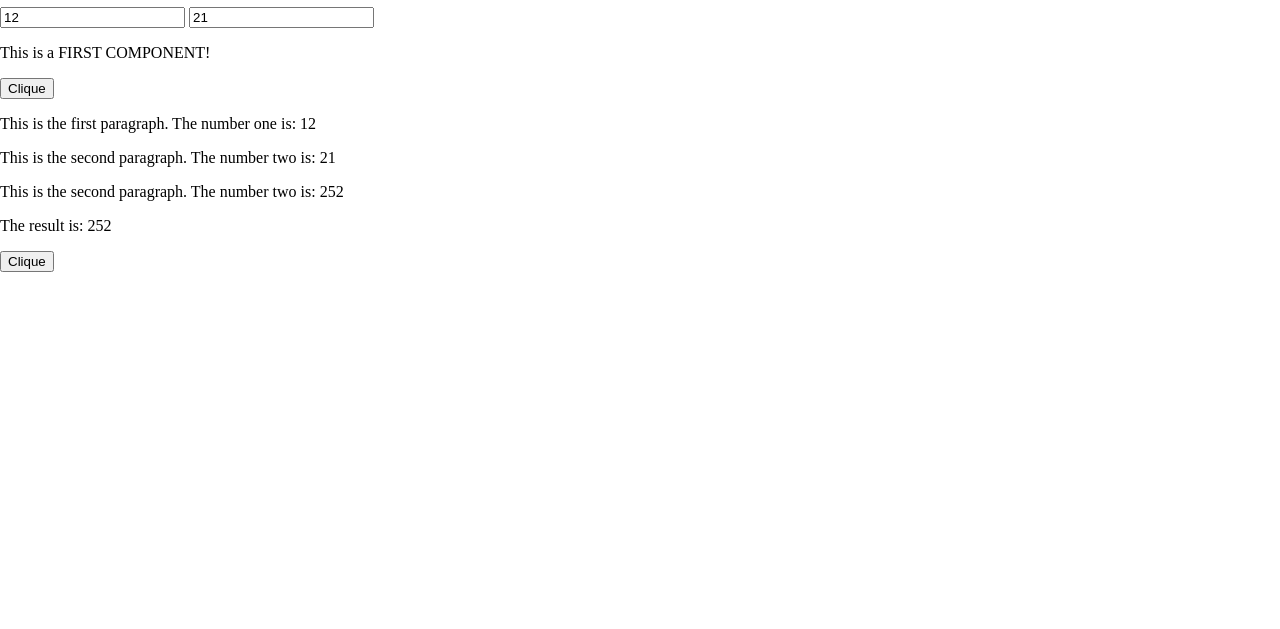
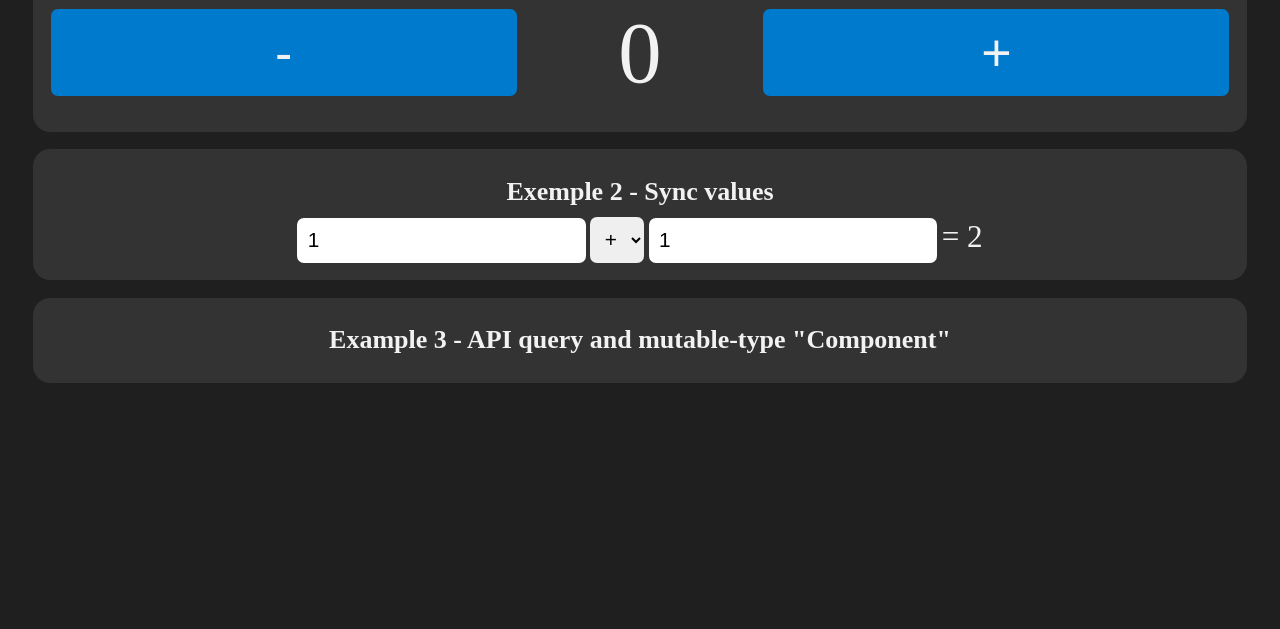
Before and after one commit to FelipeRamosLab/webpack-lab, a website built with webpack: page public/index.html in a window 1280 px wide. Shown: the part 171-800 px from the top of the page. Built offline with nearby package versions, Linux system fonts and the light colour scheme.

Commit message:
Starting the examples tests

```diff
--- a/FRJS/core/mutables/bridges.js
+++ b/FRJS/core/mutables/bridges.js
@@ -1,14 +1,37 @@
 export default {
-    result: (input, core)=>{
-        return core.get('numOne') * core.get('numTwo');
+    counterEX1: (input, core)=>{
+        return input
     },
-    numThree: (input, core)=>{
-        return (core.get('numOne') * core.get('numTwo'));
+    increaseEX1: (input, core)=>{
+        var current = core.get('counterEX1');
+        core.update('counterEX1', current+1);
     },
-    numFour: (input, core)=>{
-        return (core.get('numThree') * core.get('numTwo'));
+    decreaseEX1: (input, core)=>{
+        var current = core.get('counterEX1');
+        core.update('counterEX1', current-1);
     },
-    change: (input, core)=>{
-        core.update('contentWrap', $(`<span mutable="numTwo" mutable-type="number">teste</span>`));
-    }
+    calculateEX2: (input, core)=>{
+        let result = 0;
+
+        switch(core.get('operationEX2')){
+            case '+':{
+                result = core.get('firstNumberEX2') + core.get('secondNumberEX2');
+                break;
+            }
+            case '-': {
+                result = core.get('firstNumberEX2') - core.get('secondNumberEX2');
+                break;
+            }
+            case '*':{
+                result = core.get('firstNumberEX2') * core.get('secondNumberEX2');
+                break;
+            }
+            case '/':{
+                result = core.get('firstNumberEX2') / core.get('secondNumberEX2');
+                break;
+            }
+        }
+        // core.update('resultEX2', result);
+        return result
+    },
 }
--- a/FRJS/core/mutables/index.js
+++ b/FRJS/core/mutables/index.js
@@ -56,8 +56,8 @@ export default class MutableValues {
                     value: mutableValue
                 };
             } else {
-                // mutables[mutableName].value = bridges[mutableName] ? bridges[mutableName](mutableValue, internal) : mutableValue;
-                mutables[mutableName].value = mutableValue;
+                mutables[mutableName].value = bridges[mutableName] ? bridges[mutableName](mutableValue, internal) : mutableValue;
+                // mutables[mutableName].value = mutableValue;
             }
 
             mutableListen.split(',').map(function (listen) {
@@ -97,15 +97,17 @@ export default class MutableValues {
 
         switch (mutable.type) {
             case 'string': {
-                mutable.value = this.bridges[name] ? this.bridges[name](newValue, this) : String(newValue || mutable.value);
+                mutable.value = this.bridges[name] ? this.bridges[name](newValue, internal) : String(newValue || mutable.value);
                 break;
             }
             case 'number': {
-                mutable.value = this.bridges[name] ? this.bridges[name](newValue, this) : Number(newValue || mutable.value);
+                var inputNumber = Number(newValue || mutable.value)
+                var bridge = this.bridges[name];
+                mutable.value = bridge ? Number(bridge(inputNumber, internal)) : inputNumber;
                 break;
             }
             case 'button': {
-                this.bridges[name] && this.bridges[name](newValue, this);
+                this.bridges[name] && this.bridges[name](newValue || mutable.value, internal);
                 break;
             }
             case 'html': {
--- a/src/pages/home.html
+++ b/src/pages/home.html
@@ -1,10 +1,7 @@
-<h1>Webpack Lab</h1>
-<p>This is a laboratory for testing and study JavaScript. Today is <span mutable="date"></span></p>
+<div class="container">
+    <h1>FRJS Framework</h1>
 
-<component template="first-component">
-    <p>This is a FIRST COMPONENT!</p>
-</component>
-
-<component template="second-component">
-    <p>This is a SECOND COMPONENT!</p>
-</component>
+    <component class="ex1" template="slots/example1"></component>
+    <component class="ex2" template="slots/example2"></component>
+    <component class="ex3 card" template="slots/example3"></component>
+</div>
--- /dev/null
+++ b/src/styles/components/buttons.scss
@@ -0,0 +1,15 @@
+.btn {
+    background-color: $secundary;
+    border: none;
+    padding: 0.4rem 1rem;
+    border-radius: 0.4rem;
+    color: $text-color;
+    cursor: pointer;
+    transition: all 200ms;
+    text-transform: uppercase;
+    user-select: none;
+
+    &:active {
+        transform: scale(0.98);
+    }
+}
--- /dev/null
+++ b/src/styles/components/index.scss
@@ -0,0 +1,2 @@
+@import './layout.scss';
+@import './buttons.scss';
--- /dev/null
+++ b/src/styles/components/layout.scss
@@ -0,0 +1,17 @@
+.container {
+    width: 98%;
+    max-width: 70rem;
+    margin: 0 auto;
+}
+
+.card {
+    border-radius: $m-size;
+    background-color: $primary;
+    padding: $m-size;
+    margin-bottom: $m-size;
+    text-align: center;
+
+    .title {
+        font-size: 1.5rem;
+    }
+}
--- a/src/styles/global.scss
+++ b/src/styles/global.scss
@@ -1,3 +1,7 @@
+@import './variables.scss';
+@import './pages';
+@import './components';
+
 html,
 body {
     font-family: 'KaiseiHarunoUmi';
@@ -5,4 +9,28 @@ body {
     margin: 0;
     padding: 0;
     box-sizing: border-box;
+    background-color: $background-color;
+    font-size: 13pt;
+    color: $text-color;
+    outline: none;
 }
+
+h1 {
+    font-size: 3rem;
+    margin: 1rem 0;
+}
+
+h2 {
+    font-size: 2.1rem;
+    margin: 0.6rem 0;
+}
+
+input,
+select {
+    border: none;
+    border-radius: $xxs-size;
+    font-size: $l-size;
+    padding: $xs-size;
+    outline: none;
+    width: fit-content;
+}
--- /dev/null
+++ b/src/styles/pages/home.scss
@@ -0,0 +1,39 @@
+.ex1 {
+    $radius: 5rem;
+
+    .counter-wrap {
+        display: flex;
+        justify-content: center;
+        align-items: center;
+        gap: 25px;
+    }
+
+    .btn {
+        font-size: 3rem;
+        width: $radius;
+        height: $radius;
+        padding: 0;
+        display: flex;
+        justify-content: center;
+        align-items: center;
+        flex: 1;
+    }
+
+    .counter-ex1 {
+        font-size: 5rem;
+        margin: 1%;
+        min-width: 10rem;
+        text-align: center;
+        user-select: none;
+    }
+}
+
+.ex2 {
+    .btn {
+        background-color: $tertiary;
+    }
+
+    .result {
+        font-size: 1.8rem;
+    }
+}
--- /dev/null
+++ b/src/styles/pages/index.scss
@@ -0,0 +1 @@
+@import './home.scss';
--- /dev/null
+++ b/src/styles/variables.scss
@@ -0,0 +1,15 @@
+/* Colors */
+$primary: hsla(0, 0%, 20%, 1);
+$secundary: hsla(204, 100%, 40%, 1);
+$tertiary: hsla(156, 70%, 43%, 1);
+$text-color: hsla(0, 0%, 95%, 1);
+$background-color: hsla(0, 0%, 12%, 1);
+
+/* Sizes */
+$xxl-size: 1.6rem;
+$xl-size: 1.4rem;
+$l-size: 1.2rem;
+$m-size: 1rem;
+$s-size: 0.8rem;
+$xs-size: 0.6rem;
+$xxs-size: 0.4rem;
--- /dev/null
+++ b/src/templates/components/card.html
@@ -0,0 +1,3 @@
+<div class="card">
+    <children></children>
+</div>
--- a/src/templates/first-component.html
+++ /dev/null
@@ -1,14 +0,0 @@
-<h1>This is the result <span mutable="result"></span></h1>
-<input type="number" mutable="numOne" mutable-type="number" mutable-listen="keyup,change" mutable-dependencies="result" value="12" />
-<input type="number" mutable="numTwo" mutable-type="number" mutable-listen="keyup,change" mutable-dependencies="result"  value="21" />
-
-<children></children>
-
-<component template="second-component"></component>
-
-<div mutable-type="html">
-    <p>This is the first paragraph. The number one is: <span mutable="numOne" mutable-type="number">12</span></p>
-    <p>This is the second paragraph. The number two is: <span mutable="numTwo" mutable-type="number" mutable-dependencies="numThree">21</span></p>
-    <p>This is the second paragraph. The number two is: <span mutable="numThree" mutable-type="number">1</span></p>
-    <p>The result is: <span mutable="result" mutable-type="number"></span></p>
-</div>
--- a/src/templates/second-component.html
+++ /dev/null
@@ -1 +0,0 @@
-<button mutable="change" mutable-type="button" mutable-listen="click">Clique</button>
--- /dev/null
+++ b/src/templates/slots/example1.html
@@ -0,0 +1,22 @@
+<component template="components/card">
+    <h2 class="title">Exemple 1 - Counter</h2>
+
+    <div class="counter-wrap">
+        <button
+        class="btn"
+        mutable="decreaseEX1"
+        mutable-type="button"
+        >-</button>
+        <span
+        type="number"
+        mutable="counterEX1"
+        mutable-type="number"
+        class="counter-ex1"
+        >0</span>
+        <button
+            class="btn"
+            mutable="increaseEX1"
+            mutable-type="button"
+        >+</button>
+    </div>
+</component>
--- /dev/null
+++ b/src/templates/slots/example2.html
@@ -0,0 +1,35 @@
+<component template="components/card">
+    <h2 class="title">Exemple 2 - Sync values</h2>
+
+    <input
+        type="number"
+        inputmode="numeric"
+        value="1"
+        mutable="firstNumberEX2"
+        mutable-type="number"
+        mutable-listen="change,keyup"
+        mutable-dependencies="calculateEX2"
+    />
+    <select
+        value="+"
+        mutable="operationEX2"
+        mutable-listen="change"
+        mutable-dependencies="calculateEX2"
+    >
+        <option value="+">+</option>
+        <option value="-">-</option>
+        <option value="*">*</option>
+        <option value="/">/</option>
+    </select>
+    <input
+        type="number"
+        inputmode="numeric"
+        value="1"
+        mutable="secondNumberEX2"
+        mutable-type="number"
+        mutable-listen="change,keyup"
+        mutable-dependencies="calculateEX2"
+    />
+
+    <span class="result"> = <span mutable="calculateEX2" mutable-type="number"></span></span>
+</component>
--- /dev/null
+++ b/src/templates/slots/example3.html
@@ -0,0 +1 @@
+<h2 class="title">Example 3 - API query and mutable-type "Component"</h2>
```
Also changed, not shown: README.md.
